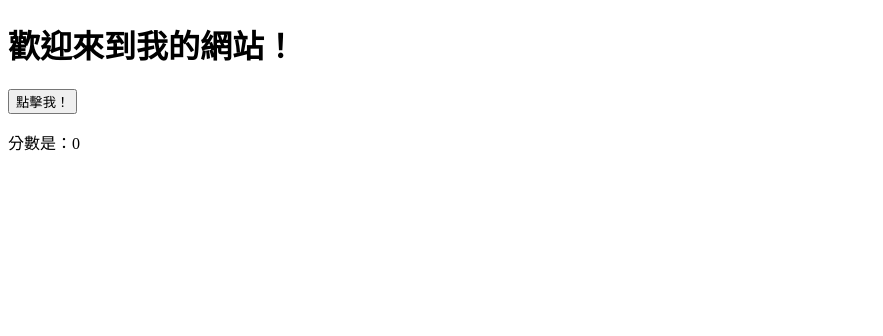
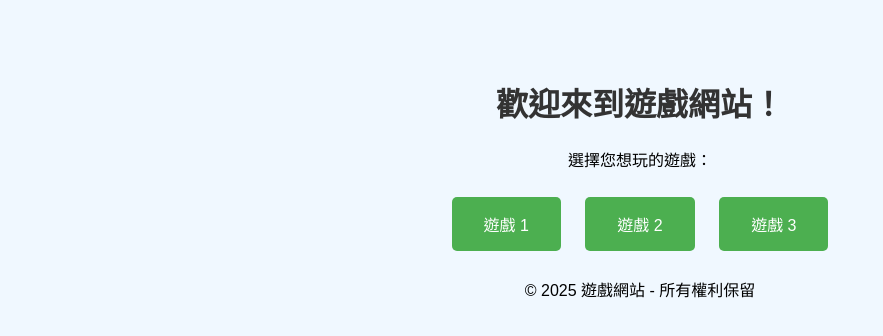
Before and after one commit to justwanttofly/justwamttofly, a plain HTML site: page index.html in a window 1280 px wide. Shown: the whole page, without its empty margins (0-883 px from the left). Drawn offline with Linux system fonts and the light colour scheme.

Commit message:
Update index.html

```diff
--- a/index.html
+++ b/index.html
@@ -1,24 +1,47 @@
 <!DOCTYPE html>
-<html lang="zh-TW">
+<html lang="zh-Hant">
 <head>
     <meta charset="UTF-8">
-    <title>簡單範例</title>
+    <meta name="viewport" content="width=device-width, initial-scale=1.0">
+    <title>遊戲網站首頁</title>
+    <style>
+        body {
+            font-family: Arial, sans-serif;
+            background-color: #f0f8ff;
+            text-align: center;
+            padding: 50px;
+        }
+        h1 {
+            color: #333;
+        }
+        .button {
+            background-color: #4CAF50;
+            border: none;
+            color: white;
+            padding: 15px 32px;
+            text-align: center;
+            text-decoration: none;
+            display: inline-block;
+            font-size: 16px;
+            margin: 10px;
+            cursor: pointer;
+            border-radius: 5px;
+        }
+        .button:hover {
+            background-color: #45a049;
+        }
+    </style>
 </head>
 <body>
-    <h1>歡迎來到我的網站！</h1>
-    <button id="clickButton">點擊我！</button>
-    <p>分數是：<span id="score">0</span></p>
+    <h1>歡迎來到遊戲網站！</h1>
+    <p>選擇您想玩的遊戲：</p>
 
-    <script>
-        // JavaScript 代碼
-        const clickButton = document.getElementById('clickButton');
-        const scoreElement = document.getElementById('score');
-        let score = 0;
+    <button class="button" onclick="window.location.href='game1.html'">遊戲 1</button>
+    <button class="button" onclick="window.location.href='game2.html'">遊戲 2</button>
+    <button class="button" onclick="window.location.href='game3.html'">遊戲 3</button>
 
-        clickButton.addEventListener('click', function() {
-            score++;
-            scoreElement.textContent = score;
-        });
-    </script>
+    <footer>
+        <p>© 2025 遊戲網站 - 所有權利保留</p>
+    </footer>
 </body>
 </html>
```
